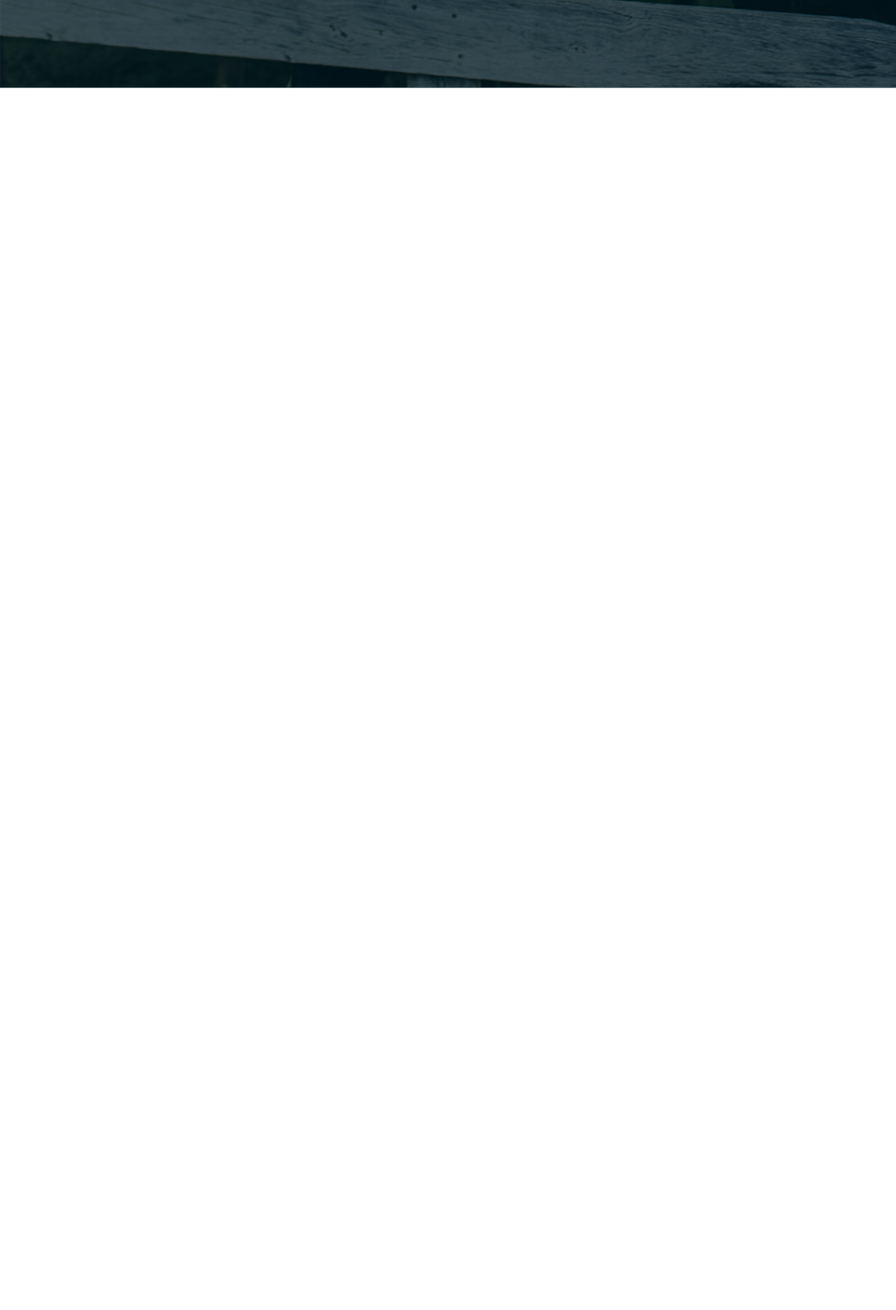
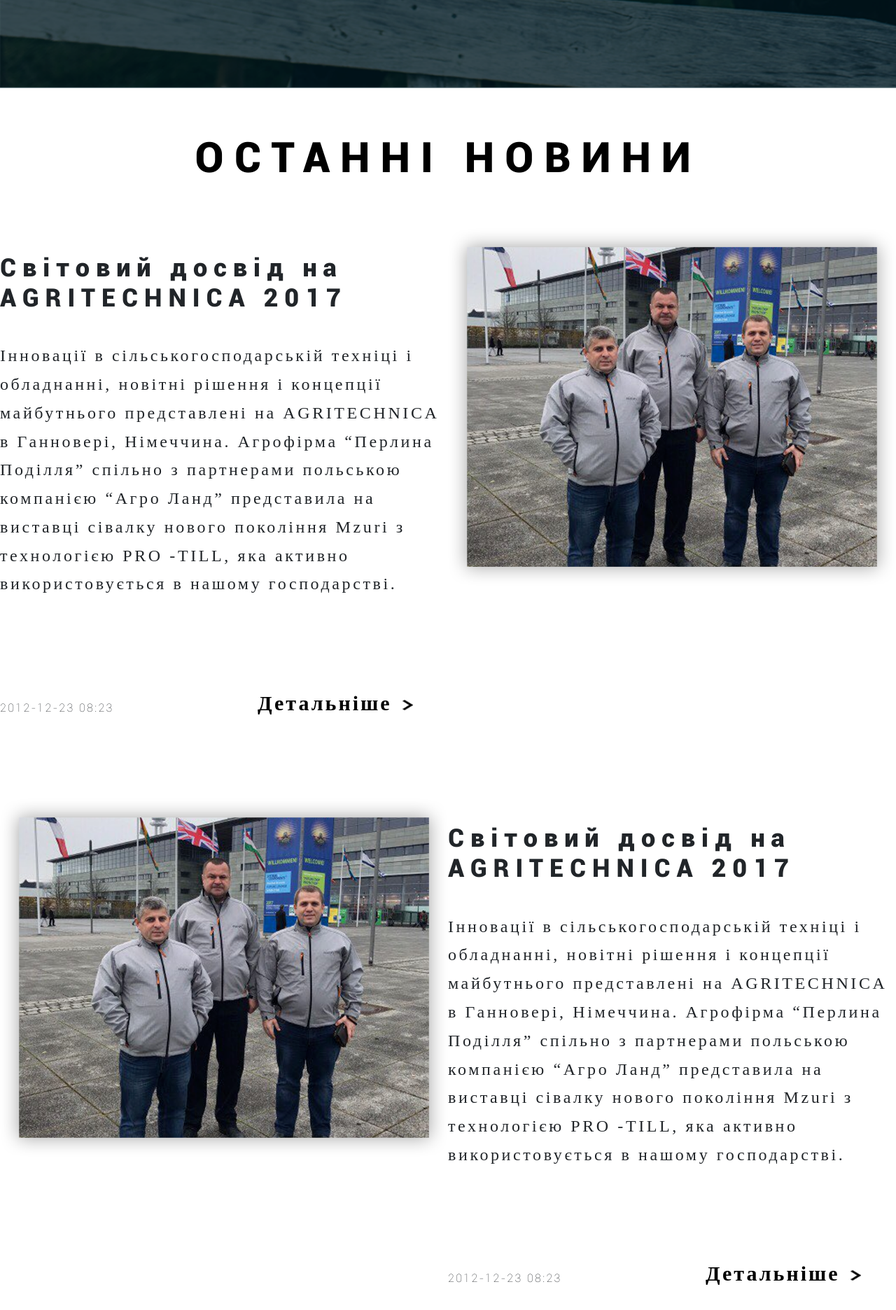
Before and after one commit to ya5on/perpod, a PHP site: page / in a window 1280 px wide; the page is wider, and only the part inside the window is pictured. Shown: the part 2659-4531 px from the top of that part at 70% size. Before the commit the page ends 2785 px from the top of that part, so only its background shows below. Run offline with PHP 8.4, Linux system fonts and the light colour scheme; some web fonts are replaced.

Commit message:
add new content

```diff
--- a/css/style.css
+++ b/css/style.css
@@ -490,3 +490,92 @@ header h4 {
   text-align: left;
   padding-left: 15%;
 }
+.lastnews {
+  background: #fff;
+  width: 100%;
+}
+.lastnews h2 {
+  color: #000;
+  text-align: center;
+  font-family: "Robotobk";
+  font-size: 3.75em;
+  letter-spacing: .25em;
+  margin-top: 5%;
+  margin-bottom: 5%;
+}
+.lastnews-content {
+  width: 100%;
+  display: flex;
+  flex-wrap: wrap;
+  margin-bottom: 7%;
+}
+.lastnews-text h4 {
+  letter-spacing: .25em;
+  margin-top: 1em;
+  font-family: "Robotobk";
+  font-size: 2.25em;
+}
+.lastnews-text span {
+  text-transform: uppercase;
+}
+.lastnews-text p {
+  font-size: 1.5em;
+  font-family: "RobotoRegular";
+  line-height: 1.7em;
+  letter-spacing: .15em;
+  padding-top: 5%;
+}
+.btn-date {
+  display: flex;
+  justify-content: space-between;
+  margin-top: 21%;
+}
+.news-date p {
+  font-size: 1em;
+  font-family: "RobotoTh";
+}
+.lastnews .main-btn {
+  margin-bottom: 5%;
+}
+.help {
+  background: url(../img/main-page/help-bg.png) no-repeat;
+  -webkit-background-size: cover;
+  background-size: cover;
+  height: 1080px;
+}
+.help h2 {
+  color: #fff;
+  text-align: center;
+  font-family: "Robotobk";
+  font-size: 3.75em;
+  letter-spacing: .25em;
+  margin-top: 5%;
+  margin-bottom: 5%;
+}
+.contacts h2 {
+  color: #000;
+  text-align: center;
+  font-family: "Robotobk";
+  font-size: 3.75em;
+  letter-spacing: .25em;
+  margin-top: 5%;
+  margin-bottom: 7%;
+}
+.contacts-content {
+  width: 100%;
+  display: flex;
+  margin-bottom: 8%;
+}
+.address {
+  display: flex;
+  flex-direction: column;
+  justify-content: center;
+  padding-top: 7%;
+}
+.address p {
+  font-size: 1.5em;
+  font-family: "RobotoRegular";
+  padding-bottom: 1em;
+  line-height: 1em;
+  padding-left: 8%;
+}
--- a/index.html
+++ b/index.html
@@ -14,6 +14,7 @@
 </head>
 
 <body>
+    <!-- HEADER -->
     <header>
         <!-- Navigation -->
         <nav>
@@ -85,6 +86,8 @@
             </div>
         </div>
     </header>
+    <!-- HEADER END -->
+    <!-- ABOUT -->
     <section class="about">
         <div class="col-md-12">
             <h2>ПРО НАС</h2>
@@ -121,6 +124,7 @@
             </div>
         </div>
     </section>
+    <!-- ABOUT END -->
     <!--CARRIER-->
     <section class="carrier">
         <div class="container">
@@ -168,6 +172,120 @@
         </div>
     </section>
     <!-- CARRIER END-->
+    <!-- LASTNEWS -->
+    <section class="lastnews">
+        <div class="container">
+            <div class="row">
+                <div class="col-md-12">
+                    <h2>ОСТАННІ НОВИНИ</h2>
+                </div>
+                <div class="col-md-12">
+                    <div class="lastnews-content">
+                        <div class="col-md-6">
+                            <div class="lastnews-text">
+                                <h4>Світовий досвід на<br>
+<span>AGRITECHNICA 2017</span></h4>
+                                <p>Інновації в сільськогосподарській техніці і обладнанні, новітні рішення і концепції майбутнього представлені на AGRITECHNICA в Ганновері, Німеччина. Агрофірма “Перлина Поділля” спільно з партнерами польською компанією “Агро Ланд” представила на виставці сівалку нового покоління Mzuri з технологією PRO -TILL, яка активно використовується в нашому господарстві.</p>
+                                <div class="btn-date">
+                                    <div class="news-date">
+                                        <p>
+                                            <time datetime="2012-12-23T08:23:11+07:00">2012-12-23 08:23</time>
+                                        </p>
+                                    </div>
+                                    <div class="main-btn">
+                                        <a href="#">Детальніше<img src="img/main-page/news-arrow.png" alt=""></a>
+                                    </div>
+                                </div>
+                            </div>
+                        </div>
+                        <div class="col-md-6">
+                            <div class="lastnews-photo">
+                                <img src="img/main-page/news-photo.png" alt="">
+                            </div>
+                        </div>
+                    </div>
+                </div>
+                <div class="col-md-12">
+                    <div class="lastnews-content flex-row-reverse">
+                        <div class="col-md-6">
+                            <div class="lastnews-text">
+                                <h4>Світовий досвід на<br>
+<span>AGRITECHNICA 2017</span></h4>
+                                <p>Інновації в сільськогосподарській техніці і обладнанні, новітні рішення і концепції майбутнього представлені на AGRITECHNICA в Ганновері, Німеччина. Агрофірма “Перлина Поділля” спільно з партнерами польською компанією “Агро Ланд” представила на виставці сівалку нового покоління Mzuri з технологією PRO -TILL, яка активно використовується в нашому господарстві.</p>
+                                <div class="btn-date">
+                                    <div class="news-date">
+                                        <p>
+                                            <time datetime="2012-12-23T08:23:11+07:00">2012-12-23 08:23</time>
+                                        </p>
+                                    </div>
+                                    <div class="main-btn">
+                                        <a href="#">Детальніше<img src="img/main-page/news-arrow.png" alt=""></a>
+                                    </div>
+                                </div>
+                            </div>
+                        </div>
+                        <div class="col-md-6">
+                            <div class="lastnews-photo">
+                                <img src="img/main-page/news-photo.png" alt="">
+                            </div>
+                        </div>
+                    </div>
+                </div>
+                <div class="col-md-12 d-flex justify-content-center">
+                    <div class="main-btn">
+                        <a href="#">ВСІ НОВИНИ<img src="img/main-page/news-arrow.png" alt=""></a>
+                    </div>
+                </div>
+            </div>
+        </div>
+    </section>
+    <!-- LASTNEWS END -->
+    <!-- HELP-->
+    <section class="help">
+        <div class="container">
+            <div class="row">
+                <div class="col-md-12">
+                    <h2>СОЦІАЛЬНА ДОПОМОГА</h2>
+                </div>
+            </div>
+        </div>
+    </section>
+    <!-- HELP END-->
+    <!-- CONTACTS -->
+    <section class="contacts">
+        <div class="container">
+            <div class="row">
+                <div class="col-md-12">
+                    <h2>КОНТАКТИ</h2>
+                </div>
+                <div class="col-md-12">
+                    <div class="contacts-content">
+                        <div class="col-md-6">
+                            <div class="map">
+                                <img src="img/main-page/map.png" alt="">
+                            </div>
+                        </div>
+                        <div class="col-md-6">
+                            <div class="address">
+                                <p>Наш офіс знаходиться : Хмельницька обл., смт. Білогір’я, вул. Миру, 10</p>
+                                <p>тел/факс +380(3841) 2-15-55</p>
+                                <p>індекс: 30200</p>
+                                <p>E-mail:perlpod@ukr.net</p>
+                                <p>Прес-секретар Товариства з обмеженою відповідальністю науково-виробнича агрофірма “Перлина Поділля”</p>
+                                <p>Телефон: +380971660001</p>
+                                <p>Ел. пошта: valentyn.losovsky@gmail.com</p>
+                            </div>
+                        </div>
+                    </div>
+                </div>
+            </div>
+        </div>
+    </section>
+    <!-- CONTACTS END -->
+    <footer>
+        <div class="container">
+        </div>
+    </footer>
     <!-------- JS----------->
     <script src="libs/jquery-3.1.1.min.js"></script>
     <script src="libs/owlcarousel/owl.carousel.min.js"></script>
--- a/less/main_page/_footer.less
+++ b/less/main_page/_footer.less
@@ -0,0 +1,3 @@
+footer {
+
+}
--- a/less/main_page/_help.less
+++ b/less/main_page/_help.less
@@ -0,0 +1,15 @@
+.help {
+	background: url(../img/main-page/help-bg.png) no-repeat;
+	-webkit-background-size: cover;
+	background-size: cover;
+	height: 1080px;
+	h2 {
+		color: #fff;
+		text-align: center;
+		font-family: "Robotobk";
+		font-size: 3.75em;
+		letter-spacing: .25em;
+		margin-top: 5%;
+		margin-bottom: 5%;
+	}
+}
--- a/less/main_page/_lastnews.less
+++ b/less/main_page/_lastnews.less
@@ -0,0 +1,56 @@
+.lastnews {
+	background: #fff;
+	width: 100%;
+
+	h2 {
+		color: #000;
+		text-align: center;
+		font-family: "Robotobk";
+		font-size: 3.75em;
+		letter-spacing: .25em;
+		margin-top: 5%;
+		margin-bottom: 5%;
+	}
+
+}
+.lastnews-content {
+	width: 100%;
+	display: flex;
+	flex-wrap: wrap;
+	margin-bottom: 7%;
+}
+.lastnews-text {
+	h4 {
+		letter-spacing: .25em;
+		margin-top: 1em;
+		font-family: "Robotobk";
+		font-size: 2.25em;
+	}
+	span {
+		text-transform: uppercase;
+	}
+	p {
+		font-size: 1.5em;
+		font-family: "RobotoRegular";
+		line-height: 1.7em;
+		letter-spacing: .15em;
+		padding-top: 5%;
+	}
+}
+
+.btn-date {
+	display: flex;
+	justify-content: space-between;
+	margin-top: 21%;
+}
+
+.news-date {
+	p {
+		font-size: 1em;
+		font-family: "RobotoTh";
+	}
+}
+
+.lastnews .main-btn {
+	margin-bottom: 5%;
+}
```
Also changed, not shown: less/main_page/_contacts.less (+34 -0 lines).
